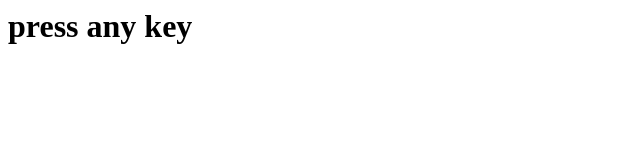
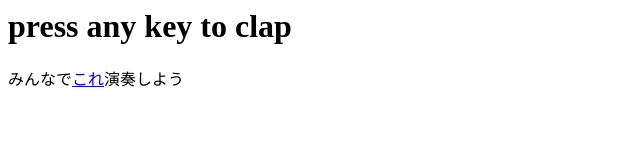
Before and after one commit to na2hiro/clap-online, a plain HTML site: page index.html in a window 1280 px wide. Shown: the whole page, without its empty margins (0-640 px from the left). Drawn offline with nearby package versions, Linux system fonts and the light colour scheme; no server answers.

Commit message:
subscription

```diff
--- a/index.html
+++ b/index.html
@@ -1,8 +1,9 @@
 <title>Web Clapping</title>
 
 <body>
-	<h1>press any key</h1>
+	<h1>press any key to clap</h1>
 	<div id="member"></div>
+	みんなで<a href="https://www.google.co.jp/search?q=clapping+music&espv=210&es_sm=91&source=lnms&tbm=isch&sa=X&ei=38a9UsWRFsifkgXsrYGwDQ&ved=0CAcQ_AUoAQ&biw=1105&bih=879#facrc=_&imgrc=9CjIuu7pmYRK_M%3A%3BoTkwSIXMKqw_EM%3Bhttp%253A%252F%252F1ikkai.com%252Fwp-content%252Fuploads%252F2011%252F02%252Fclapping-music.jpg%3Bhttp%253A%252F%252F1ikkai.com%252F2011%252F02%252F%2525E3%252582%2525B9%2525E3%252583%252586%2525E3%252582%2525A3%2525E3%252583%2525BC%2525E3%252583%252596%2525E3%252583%2525A9%2525E3%252582%2525A4%2525E3%252583%252592%2525E3%252581%2525AEclapping-music-%2525E7%25259C%25259F%2525E9%25259D%2525A2%2525E7%25259B%2525AE%2525E7%2525B7%2525A8%2525E3%252581%2525A8%2525E3%252583%252591%2525E3%252583%2525AD%2525E3%252583%252587%2525E3%252582%2525A3%2525E7%2525B7%2525A8%252F%3B626%3B800" target="_blank">これ</a>演奏しよう
 </body>
 <script src="/socket.io/socket.io.js"></script>
 <script>
```
